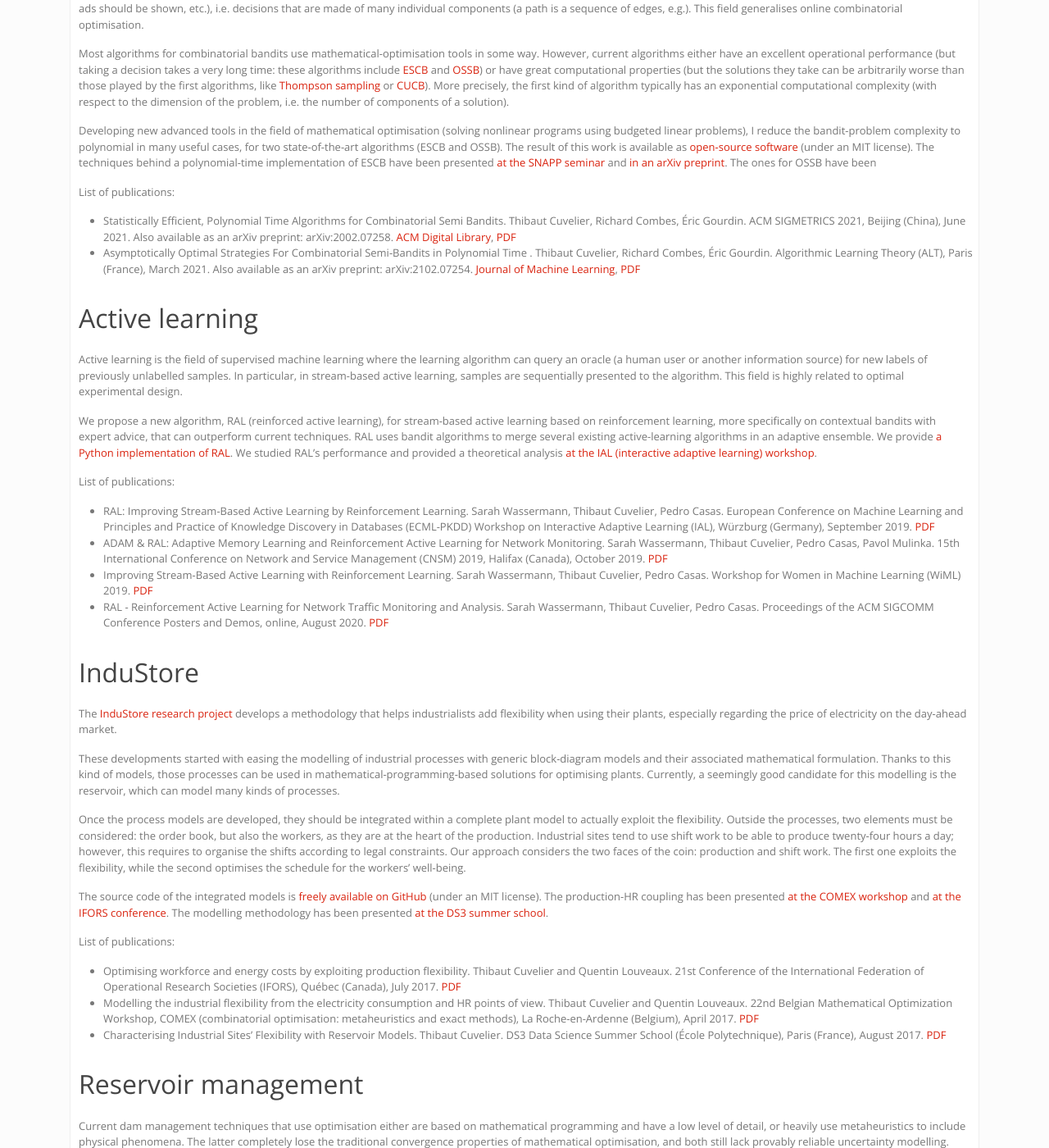
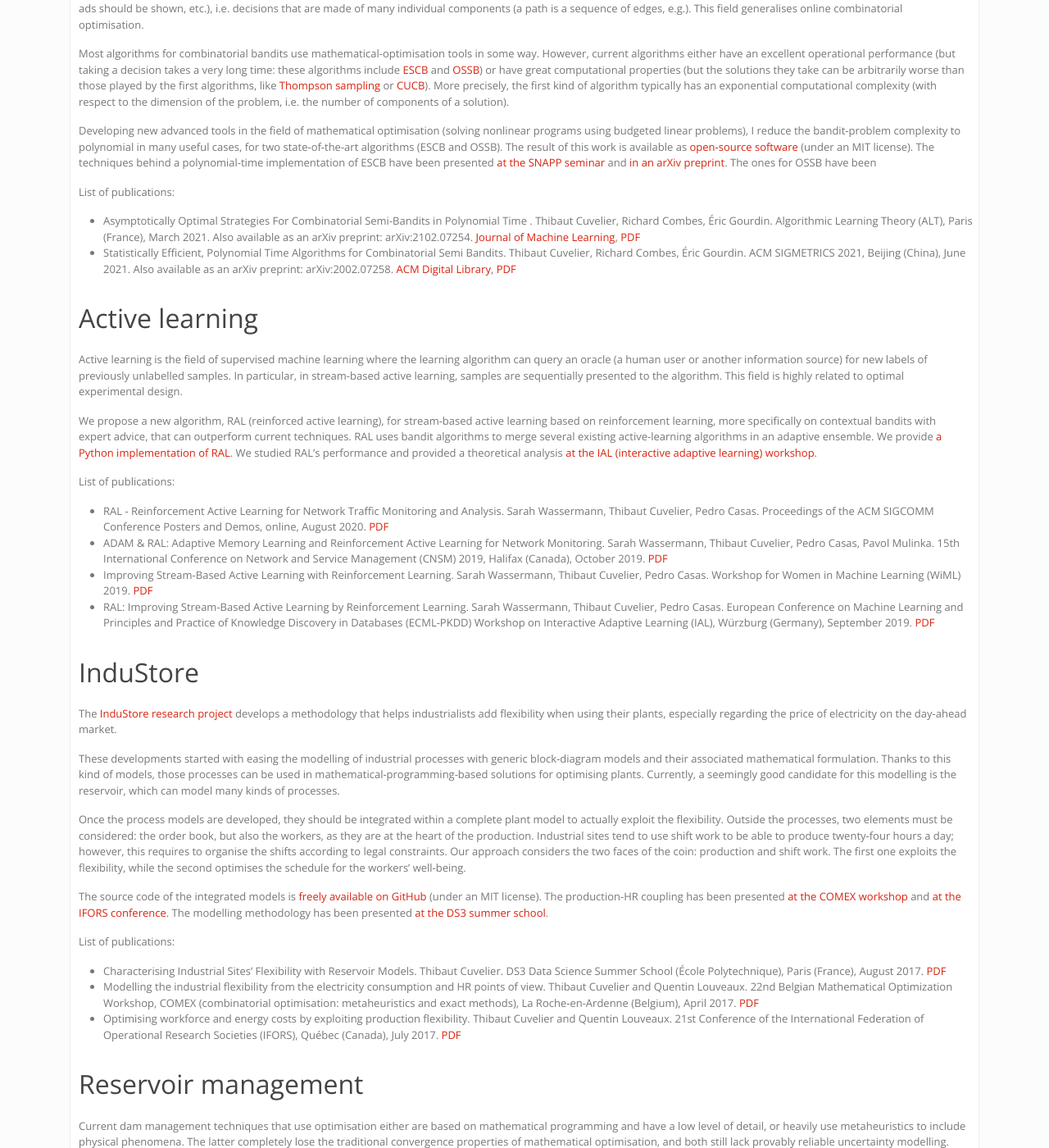
Before and after one commit to dourouc05/dourouc05.github.io, a Jekyll site: the page built from research.md, in a window 1280 px wide and 1400 px high, scrolled down 262 px. Shown: the whole window at 82% size. Built offline with Jekyll 4.4.1, drawn with Linux system fonts in a browser that asks for light colours; a script that is not in the unit is left out; some of the changed text lies outside the part shown.

```diff
--- a/research.md
+++ b/research.md
@@ -16,8 +16,8 @@ Developing new advanced tools in the field of mathematical optimisation (solving
 
 **List of publications**:
 
+* Asymptotically Optimal Strategies For Combinatorial Semi-Bandits in Polynomial Time . Thibaut Cuvelier, Richard Combes, Éric Gourdin. Algorithmic Learning Theory (ALT), Paris (France), March 2021. Also available as an arXiv preprint: arXiv:2102.07254. [Journal of Machine Learning](http://proceedings.mlr.press/v132/cuvelier21a.html), [PDF](https://arxiv.org/abs/2102.07254)
 * Statistically Efficient, Polynomial Time Algorithms for Combinatorial Semi Bandits. Thibaut Cuvelier, Richard Combes, Éric Gourdin. ACM SIGMETRICS 2021, Beijing (China), June 2021. Also available as an arXiv preprint: arXiv:2002.07258. [ACM Digital Library](https://dl.acm.org/doi/10.1145/3447387), [PDF](https://arxiv.org/abs/2002.07258)
-* Asymptotically Optimal Strategies For Combinatorial Semi-Bandits in Polynomial Time . Thibaut Cuvelier, Richard Combes, Éric Gourdin. Algorithmic Learning Theory (ALT), Paris (France), March 2021. Also available as an arXiv preprint: arXiv:2102.07254. [Journal of Machine Learning](http://proceedings.mlr.press/v132/cuvelier21a.html), [PDF](https://arxiv.org/abs/2102.07254)
 
 ## Active learning
 
@@ -27,10 +27,10 @@ We propose a new algorithm, RAL (reinforced active learning), for stream-based a
 
 **List of publications**:
 
-* RAL: Improving Stream-Based Active Learning by Reinforcement Learning. Sarah Wassermann, Thibaut Cuvelier, Pedro Casas. European Conference on Machine Learning and Principles and Practice of Knowledge Discovery in Databases (ECML-PKDD) Workshop on Interactive Adaptive Learning (IAL), Würzburg (Germany), September 2019. [PDF](https://hal.archives-ouvertes.fr/hal-02265426/)
+* RAL - Reinforcement Active Learning for Network Traffic Monitoring and Analysis. Sarah Wassermann, Thibaut Cuvelier, Pedro Casas. Proceedings of the ACM SIGCOMM Conference Posters and Demos, online, August 2020. [PDF](https://hal.archives-ouvertes.fr/hal-02932839)
 * ADAM & RAL: Adaptive Memory Learning and Reinforcement Active Learning for Network Monitoring. Sarah Wassermann, Thibaut Cuvelier, Pedro Casas, Pavol Mulinka. 15th International Conference on Network and Service Management (CNSM) 2019, Halifax (Canada), October 2019. [PDF](https://hal.archives-ouvertes.fr/hal-02301393)
 *	Improving Stream-Based Active Learning with Reinforcement Learning. Sarah Wassermann, Thibaut Cuvelier, Pedro Casas. Workshop for Women in Machine Learning (WiML) 2019. [PDF](https://hal.archives-ouvertes.fr/hal-02375296)
-* RAL - Reinforcement Active Learning for Network Traffic Monitoring and Analysis. Sarah Wassermann, Thibaut Cuvelier, Pedro Casas. Proceedings of the ACM SIGCOMM Conference Posters and Demos, online, August 2020. [PDF](https://hal.archives-ouvertes.fr/hal-02932839)
+* RAL: Improving Stream-Based Active Learning by Reinforcement Learning. Sarah Wassermann, Thibaut Cuvelier, Pedro Casas. European Conference on Machine Learning and Principles and Practice of Knowledge Discovery in Databases (ECML-PKDD) Workshop on Interactive Adaptive Learning (IAL), Würzburg (Germany), September 2019. [PDF](https://hal.archives-ouvertes.fr/hal-02265426/)
 
 ## InduStore
 
@@ -44,9 +44,9 @@ The source code of the integrated models is [freely available on GitHub](https:/
 
 **List of publications**:
 
+* Characterising Industrial Sites' Flexibility with Reservoir Models. Thibaut Cuvelier. DS3 Data Science Summer School (École Polytechnique), Paris (France), August 2017. [PDF](http://hdl.handle.net/2268/212703)
+* Modelling the industrial flexibility from the electricity consumption and HR points of view. Thibaut Cuvelier and Quentin Louveaux. 22nd Belgian Mathematical Optimization Workshop, COMEX (combinatorial optimisation: metaheuristics and exact methods), La Roche-en-Ardenne (Belgium), April 2017. [PDF](http://hdl.handle.net/2268/209469)
 * Optimising workforce and energy costs by exploiting production flexibility. Thibaut Cuvelier and Quentin Louveaux. 21st Conference of the International Federation of Operational Research Societies (IFORS), Québec (Canada), July 2017. [PDF](http://hdl.handle.net/2268/207330)
-* Modelling the industrial flexibility from the electricity consumption and HR points of view. Thibaut Cuvelier and Quentin Louveaux. 22nd Belgian Mathematical Optimization Workshop, COMEX (combinatorial optimisation: metaheuristics and exact methods), La Roche-en-Ardenne (Belgium), April 2017. [PDF](http://hdl.handle.net/2268/209469)
-* Characterising Industrial Sites' Flexibility with Reservoir Models. Thibaut Cuvelier. DS3 Data Science Summer School (École Polytechnique), Paris (France), August 2017. [PDF](http://hdl.handle.net/2268/212703)
 
 ## Reservoir management
 
@@ -60,8 +60,8 @@ The Julia source code of the integrated models is [freely available on GitHub](h
 
 **List of publications**:
 
+* Operation rules of the Vesdre reservoir revisited. Benjamin Dewals, Thibaut Cuvelier, Pierre Archambeau, Sébastien Erpicum, Michel Pirotton, Quentin Louveaux. 6th International Symposium on Hydrological Modelling of the Meuse basin, September 2019. [PFD](http://hdl.handle.net/2268/239415)
 * Comparison Between Robust and Stochastic Optimisation for Long-term Reservoir Operations Under Uncertainty. Thibaut Cuvelier, Pierre Archambeau, Benjamin Dewals, Quentin Louveaux. Water Resources Management, vol. 32, no. 5, pp. 1599–1614, March 2018. [PDF](http://hdl.handle.net/2268/219394)
-* Operation rules of the Vesdre reservoir revisited. Benjamin Dewals, Thibaut Cuvelier, Pierre Archambeau, Sébastien Erpicum, Michel Pirotton, Quentin Louveaux. 6th International Symposium on Hydrological Modelling of the Meuse basin, September 2019. [PFD](http://hdl.handle.net/2268/239415)
 
 ## Master's thesis: stochastic and robust programming
 
```
